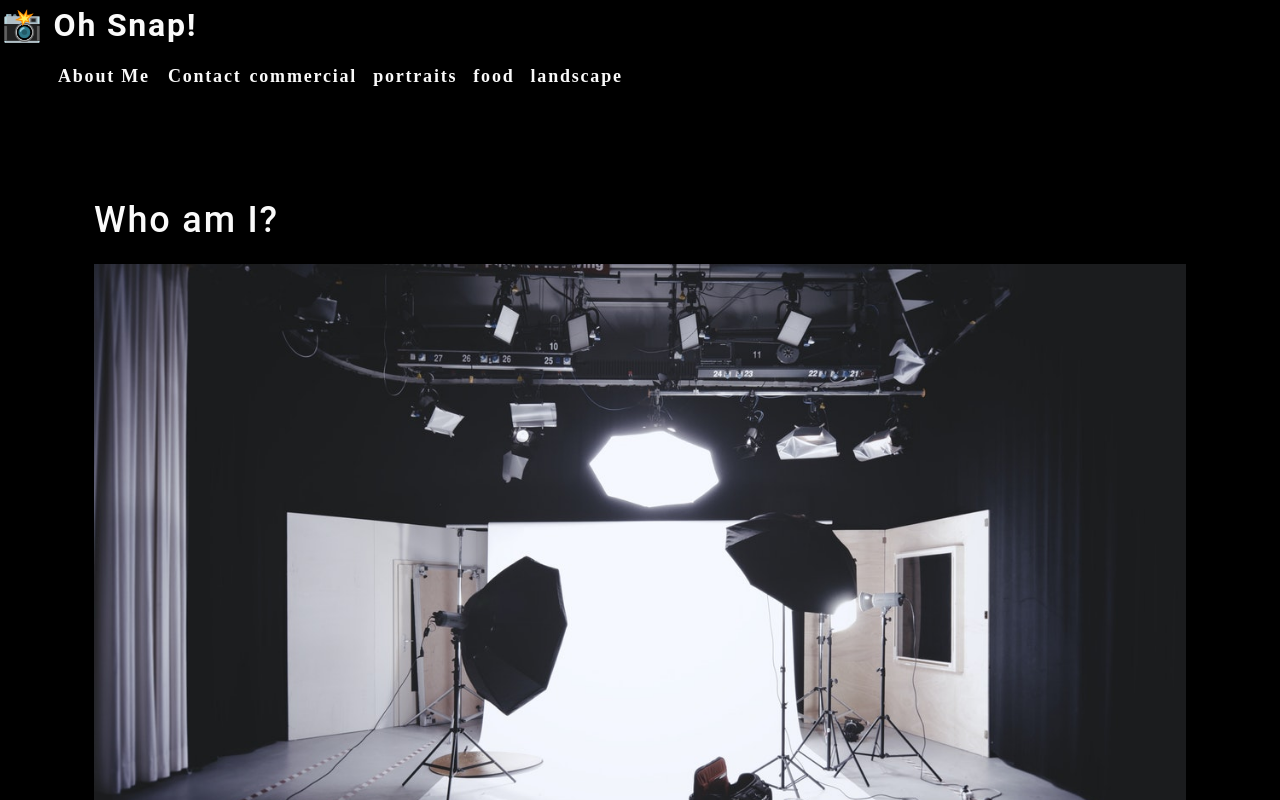
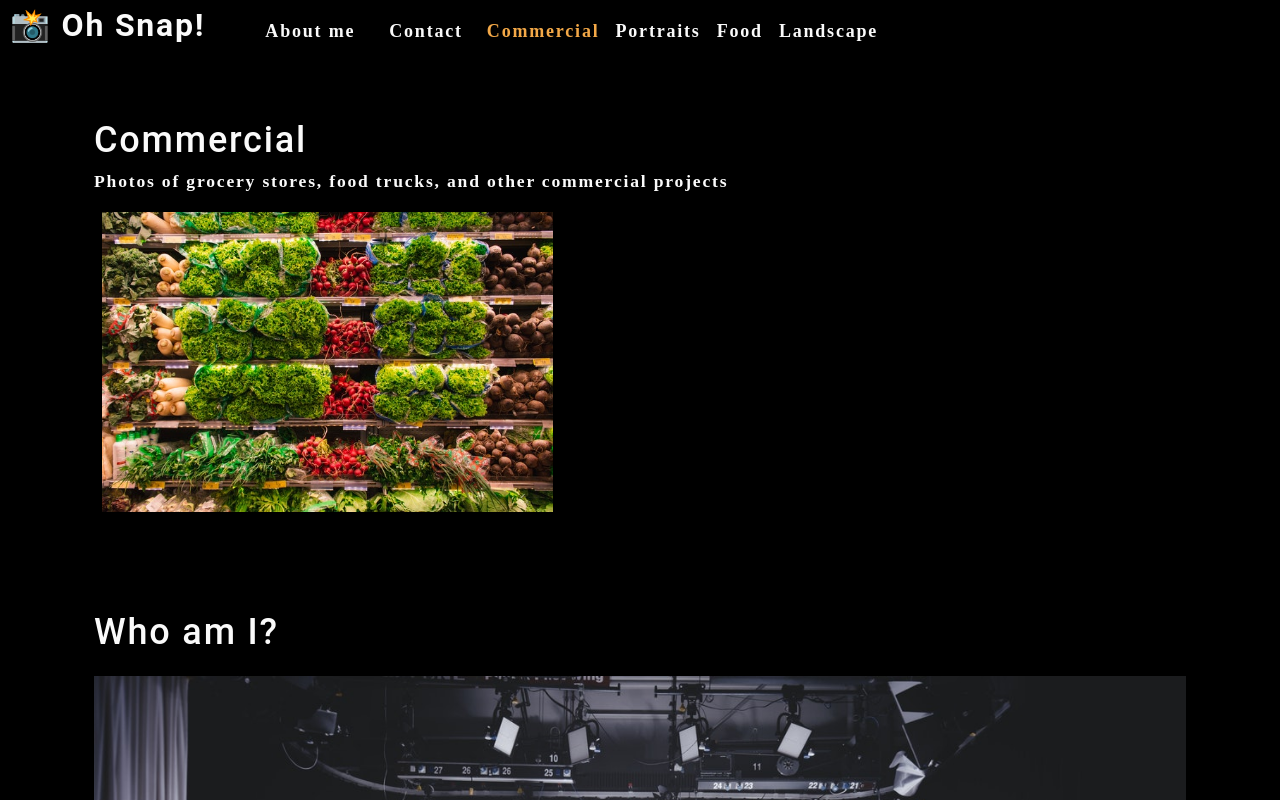
Before and after one commit to bennyle890/photo-port, a React (Create React App) app in the folder photo-port/: page / in a window 1280 px wide. Shown: the top 800 px of the page. Built offline with nearby package versions, Linux system fonts and the light colour scheme.

Commit message:
finished 20.3.4

```diff
--- a/photo-port/src/App.js
+++ b/photo-port/src/App.js
@@ -1,15 +1,33 @@
-import React from 'react';
-// import logo from './logo.svg';
-import './App.css';
+import React, { useState } from 'react';
+import Nav from './components/Nav';
 import About from './components/About';
-import Nav from './components/Nav';
+import Gallery from './components/Gallery';
 
 function App() {
+  const [categories] = useState([
+    {
+      name: 'commercial',
+      description: 'Photos of grocery stores, food trucks, and other commercial projects',
+    },
+    { name: 'portraits', description: 'Portraits of people in my life' },
+    { name: 'food', description: 'Delicious delicacies' },
+    { name: 'landscape', description: 'Fields, farmhouses, waterfalls, and the beauty of nature' },
+  ]);
+
+  const [currentCategory, setCurrentCategory] = useState(categories[0]);
+
   return (
     <div>
-    <Nav />
+      <Nav
+        categories={categories}
+        setCurrentCategory={setCurrentCategory}
+        currentCategory={currentCategory}
+      ></Nav>
       <main>
-        <About />
+        <div>
+          <Gallery></Gallery>
+          <About></About>
+        </div>
       </main>
     </div>
   );
--- /dev/null
+++ b/photo-port/src/components/Gallery/index.js
@@ -0,0 +1,25 @@
+import React from 'react';
+import { capitalizeFirstLetter } from '../../utils/helpers';
+import photo from "../../assets/small/commercial/0.jpg";
+
+function Gallery(props) {
+    const currentCatergory = {
+        name: "commercial",
+        description: "Photos of grocery stores, food trucks, and other commercial projects",
+    };
+    return (
+        <section>
+            <h1>{capitalizeFirstLetter(currentCatergory.name)}</h1>
+            <p>{currentCatergory.description}</p>
+            <div>
+                <img
+                    src={photo}
+                    alt="Commercial Example"
+                    className='img-thumbnail mx-1'
+                    />
+            </div>
+        </section>
+    );
+}
+
+export default Gallery;
--- a/photo-port/src/components/Nav/index.js
+++ b/photo-port/src/components/Nav/index.js
@@ -1,19 +1,19 @@
-import React from 'react';
+import React, { useEffect } from 'react';
+import { capitalizeFirstLetter } from '../../utils/helpers';
 
-function Nav() {
-const  categories = [
-    { name: 'commercial', description: 'Photos of grocery stores, food trucks, and other commercial projects' },
-    { name: 'portraits', description: 'Portraits of people in my life' },
-    { name: 'food', description: 'Delicious delicacies' },
-    { name: 'landscape', description: 'Fields, farmhouses, waterfalls, and the beauty of nature' }
-  ];
+function Nav(props) {
+  const {
+    categories = [],
+    setCurrentCategory,
+    currentCategory,
+  } = props;
 
-  function categorySelected() {
-    console.log("hello")
-  }
+  useEffect(() => {
+    document.title = capitalizeFirstLetter(currentCategory.name);
+  }, [currentCategory]);
 
-    return(
-        <header>
+  return (
+    <header className="flex-row px-1">
       <h2>
         <a data-testid="link" href="/">
           <span role="img" aria-label="camera"> 📸</span> Oh Snap!
@@ -23,18 +23,25 @@
         <ul className="flex-row">
           <li className="mx-2">
             <a data-testid="about" href="#about">
-                            About Me
+              About me
             </a>
           </li>
-                    <li>
+          <li className="mx-2">
             <span>Contact</span>
           </li>
           {categories.map((category) => (
             <li
-                            className="mx-1"
-                            key={category.name} >
-                                <span onClick={() => categorySelected(category.name)} >
-                                    {category.name}
+              className={`mx-1 ${
+                currentCategory.name === category.name && 'navActive'
+                }`}
+              key={category.name}
+            >
+              <span
+                onClick={() => {
+                  setCurrentCategory(category)
+                }}
+              >
+                {capitalizeFirstLetter(category.name)}
               </span>
             </li>
           ))}
```
Lines whose indentation alone changed are shown as unchanged.
